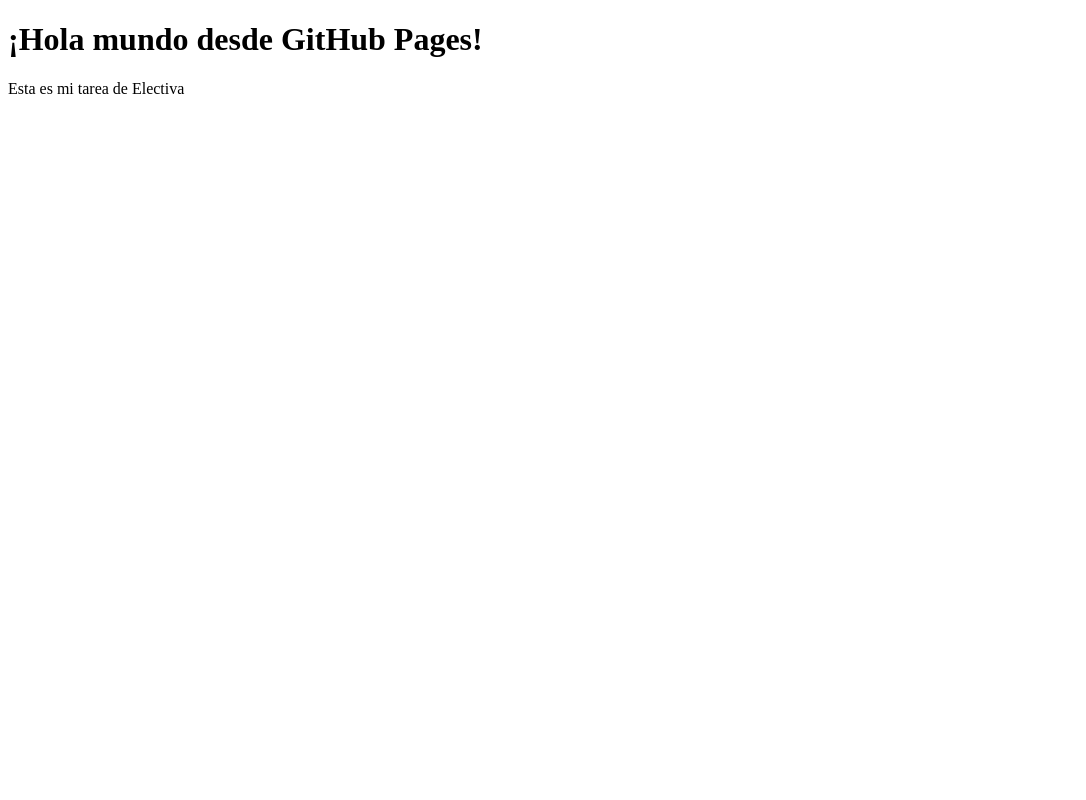
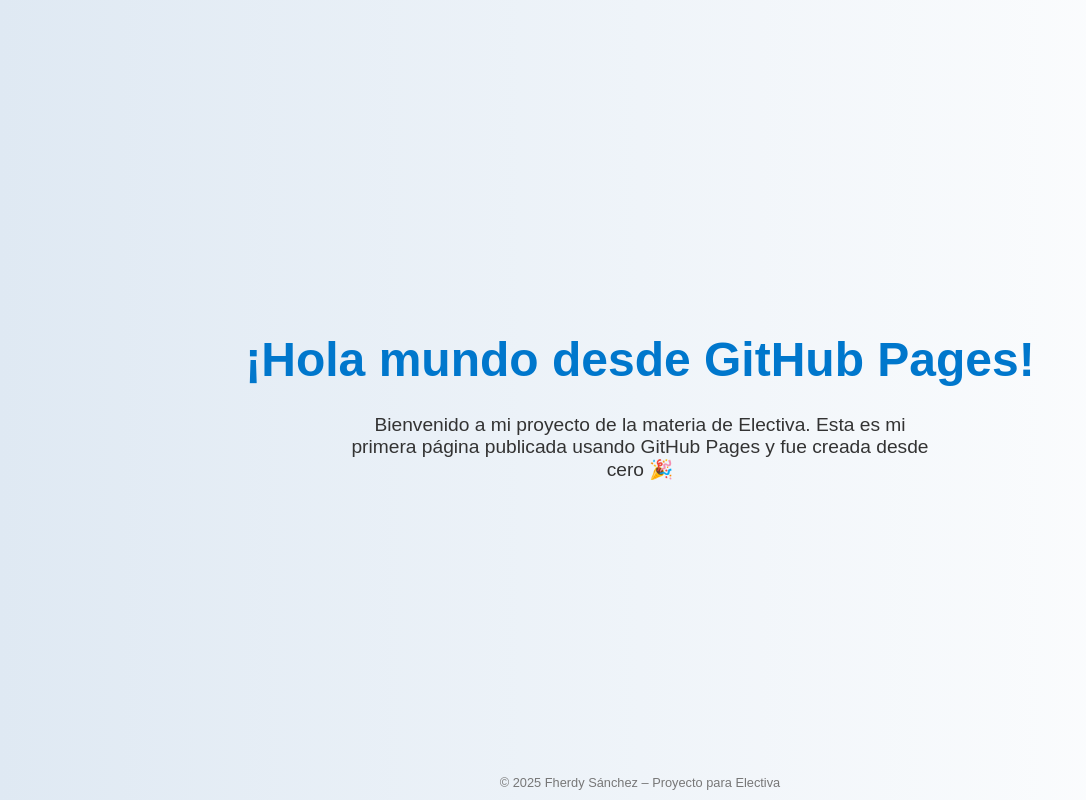
Before and after one commit to cangreburguer/cangreburguer.github.io, a plain HTML site: page index.html in a window 1280 px wide. Shown: the whole page, without its empty margins (0-1086 px from the left). Drawn offline with Linux system fonts and the light colour scheme.

Commit message:
Update index.html

```diff
--- a/index.html
+++ b/index.html
@@ -3,9 +3,46 @@
 <head>
   <meta charset="UTF-8">
   <title>Página de Fherdy</title>
+  <style>
+    body {
+      font-family: Arial, sans-serif;
+      background: linear-gradient(to right, #dfe9f3, #ffffff);
+      margin: 0;
+      padding: 0;
+      display: flex;
+      flex-direction: column;
+      align-items: center;
+      justify-content: center;
+      height: 100vh;
+      color: #333;
+    }
+
+    h1 {
+      font-size: 3rem;
+      margin-bottom: 0.5rem;
+      color: #0077cc;
+    }
+
+    p {
+      font-size: 1.2rem;
+      max-width: 600px;
+      text-align: center;
+    }
+
+    footer {
+      position: absolute;
+      bottom: 10px;
+      font-size: 0.8rem;
+      color: #777;
+    }
+  </style>
 </head>
 <body>
   <h1>¡Hola mundo desde GitHub Pages!</h1>
-  <p>Esta es mi tarea de Electiva</p>
+  <p>Bienvenido a mi proyecto de la materia de Electiva. Esta es mi primera página publicada usando GitHub Pages y fue creada desde cero 🎉</p>
+
+  <footer>
+    © 2025 Fherdy Sánchez – Proyecto para Electiva
+  </footer>
 </body>
 </html>
```
